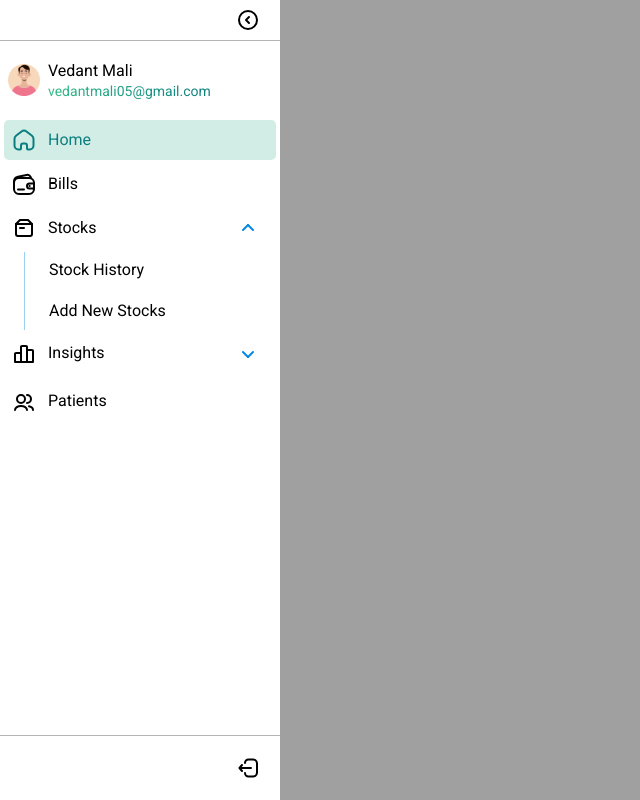
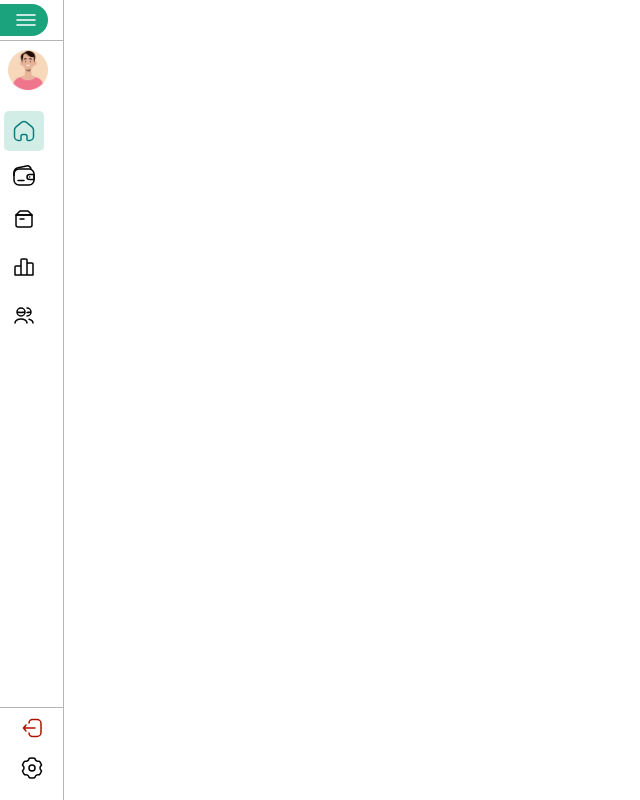
Before and after one commit to DineshGavai/pharmify, a Django app: page / in a window 1280 px wide. Shown: the whole page, without its empty margins (0-640 px from the left). Run offline with Django 5.2, Linux system fonts and the light colour scheme.

Commit message:
Navbar Responsiveness

```diff
--- a/static/script/main.js
+++ b/static/script/main.js
@@ -146,6 +146,20 @@
     Navigation Bar
   /////////////// */
 
+  let navbar = document.querySelector("nav");
+  let navOpenBtn = document.querySelector(".nav-open-btn");
+  let navCloseBtn = document.querySelector(".nav-close-btn");
+
+  navOpenBtn?.addEventListener("click", () => {
+    navbar.classList.add("visible");
+    navOpenBtn.classList.add("visible");
+  })
+  navCloseBtn?.addEventListener("click", () => {
+    navbar.classList.remove("visible");
+    navOpenBtn.classList.remove("visible");
+  })
+
+
 
 
 });
--- a/static/style/main.css
+++ b/static/style/main.css
@@ -146,7 +146,7 @@
   background-image: var(--gradient-primary);
   -webkit-background-clip: text;
   background-clip: text;
-  color: transparent;
+  color: transparent !important;
 }
 
 .logo[data-white="true"] p {
@@ -415,6 +415,7 @@
 }
 
 .nav-body {
+  position: fixed;
   width: 100%;
   max-width: 28rem;
   height: 100vh;
@@ -422,6 +423,43 @@
   display: flex;
   flex-direction: column;
   overflow-y: auto;
+  overflow-x: hidden;
+  left: -10%;
+}
+
+nav.visible .nav-body {
+  left: 0;
+}
+
+button.icon.nav-open-btn {
+  position: fixed;
+  z-index: 9;
+  background-color: var(--clr-primary);
+  color: var(--clr-white);
+  top: 0.4rem;
+  left: 0;
+  border-radius: 0 100rem 100rem 0 !important;
+  width: 4.8rem !important;
+  min-width: 4.8rem !important;
+  padding-left: 0.4rem;
+}
+
+button.icon.nav-open-btn:active {
+  transform: translateX(-0.4rem);
+  scale: 1;
+}
+
+nav,
+.nav-open-btn.visible,
+nav .nav-close-btn {
+  visibility: hidden;
+  opacity: 0;
+}
+nav.visible,
+.nav-open-btn,
+nav.visible .nav-close-btn {
+  visibility: visible;
+  opacity: 1;
 }
 
 .nav-body :is(header, footer) {
@@ -456,6 +494,7 @@
   justify-content: start;
   gap: 1.2rem;
   cursor: pointer;
+  overflow: hidden;
 }
 
 menu .menu-item.active {
@@ -493,7 +532,7 @@
 }
 
 .menu-item.user-info picture {
-  --size: 3.2rem;
+  --size: 4rem;
   width: var(--size);
   min-width: var(--size);
   aspect-ratio: 1;
@@ -522,6 +561,72 @@
 
 .nav-body footer {
   padding: 1.6rem;
+  padding-top: 0.4rem;
+}
+
+.nav-body footer menu {
+  flex-direction: row;
+  justify-content: space-between;
+  align-items: center;
+  margin-bottom: 0.8rem;
+}
+
+.nav-body footer .menu-item {
+  gap: 0.4rem;
+}
+
+nav footer .subtitle {
+  text-wrap: nowrap;
+}
+
+@media (min-width: 425px) {
+  nav {
+    position: static;
+    max-width: 6.4rem;
+    overflow: hidden;
+    opacity: 1;
+    visibility: visible;
+  }
+
+  .nav-body {
+    position: static;
+    max-width: 6.4rem;
+    border-right: 1px solid var(--clr-grey-divider);
+  }
+
+  nav.visible,
+  nav.visible .nav-body {
+    max-width: 28rem;
+  }
+
+  .nav-body :is(header, .nav-content, footer) {
+    padding: 0.4rem;
+  }
+
+  nav:not(.visible) menu .menu-item {
+    max-width: 4rem;
+  }
+
+  nav:not(.visible) menu .menu-item.user-info {
+    max-width: 4.8rem;
+  }
+
+  nav.visible menu .menu-item,
+  nav.visible menu .menu-item.user-info {
+    max-width: 100rem;
+  }
+  nav:not(.visible) footer menu {
+    flex-direction: column;
+    align-items: center;
+  }
+
+  nav:not(.visible) footer .menu-item {
+    gap: 0.8rem;
+  }
+
+  nav:not(.visible) footer .subtitle {
+    display: none;
+  }
 }
 
 /* /////////////////////////
--- a/static/style/reset.css
+++ b/static/style/reset.css
@@ -16,7 +16,7 @@
 
   --gradient-primary: linear-gradient(
     90deg,
-    var(--clr-primary-light),
+    var(--clr-primary),
     var(--clr-primary-dark)
   );
   /* Accent */
@@ -27,7 +27,7 @@
   --clr-accent-hover: #cde7f9;
   --gradient-accent: linear-gradient(
     -180deg,
-    var(--clr-accent-light),
+    var(--clr-accent),
     var(--clr-accent)
   );
 
--- a/templates/index.html
+++ b/templates/index.html
@@ -18,15 +18,24 @@
 
 <body>
 
+    <button class="icon nav-open-btn">
+        <svg class="icon">
+            <use href="{% static 'assets/icon-sprite.svg' %}#menu-hamburger" />
+        </svg>
+    </button>
+
     <!-- NAVBAR STARTS -->
     <nav>
+        <!-- class="visible" -->
+
+
         <!-- NAVBAR BODY STARTS -->
         <section class="nav-body">
             <!-- Header -->
             <header>
-                <button class="icon" style="margin-left: auto;">
+                <button class="icon nav-close-btn" style="margin-left: auto;">
                     <svg class="icon">
-                        <use href="{% static 'assets/icon-sprite.svg' %}#chevron-circle-left" />
+                        <use href="{% static 'assets/icon-sprite.svg' %}#chevron-left" />
                     </svg>
                 </button>
             </header>
@@ -40,7 +49,7 @@
                                 alt="Your profile photo"></picture>
                         <div>
                             <p class="user-info-full-name">Vedant Mali</p>
-                            <p class="user-info-email gradient-primary subtitle">vedantmali05@gmail.com</p>
+                            <b class="user-info-email subtitle gradient-primary">vedantmali05@gmail.com</b>
                         </div>
                     </a>
                 </menu>
@@ -64,7 +73,7 @@
                         <span class="badge"></span>
                     </a>
                     <!-- Stocks -->
-                    <div class="menu-item visible">
+                    <div class="menu-item">
                         <svg class="icon">
                             <use href="{% static 'assets/icon-sprite.svg' %}#pages-stocks" />
                         </svg>
@@ -107,11 +116,31 @@
             <!-- Navbar Content ENDS -->
 
             <footer>
-                <button class="icon" style="margin-left: auto;">
-                    <svg class="icon">
-                        <use href="{% static 'assets/icon-sprite.svg' %}#pages-settings" />
-                    </svg>
-                </button>
+                <menu>
+                    <button class="icon negative">
+                        <svg class="icon">
+                            <use href="{% static 'assets/icon-sprite.svg' %}#pages-logout" />
+                        </svg>
+                    </button>
+                    <a href="#" class="menu-item">
+                        <svg class="icon">
+                            <use href="{% static 'assets/icon-sprite.svg' %}#pages-settings" />
+                        </svg>
+                        Settings
+                    </a>
+                </menu>
+                <p class="subtitle">
+                    <a href="#" class="text-link">About Us</a>
+                    <b>·</b>
+                    <a href="#" class="text-link">Terms</a>
+                    <b>·</b>
+                    <a href="#" class="text-link">Privacy Policy</a>
+                </p>
+                <b class="subtitle">
+                    <a href="https://github.com/DineshGavai" class="text-link gradient-primary">Dinesh Gavai</a>
+                    <b>·</b>
+                    <a href="https://github.com/vedantmali05" class="text-link gradient-primary">Vedant Mali</a>
+                </b>
             </footer>
         </section>
         <!-- NAVBAR BODY ENDS -->
```
Also changed, not shown: static/assets/icon-sprite.svg.
